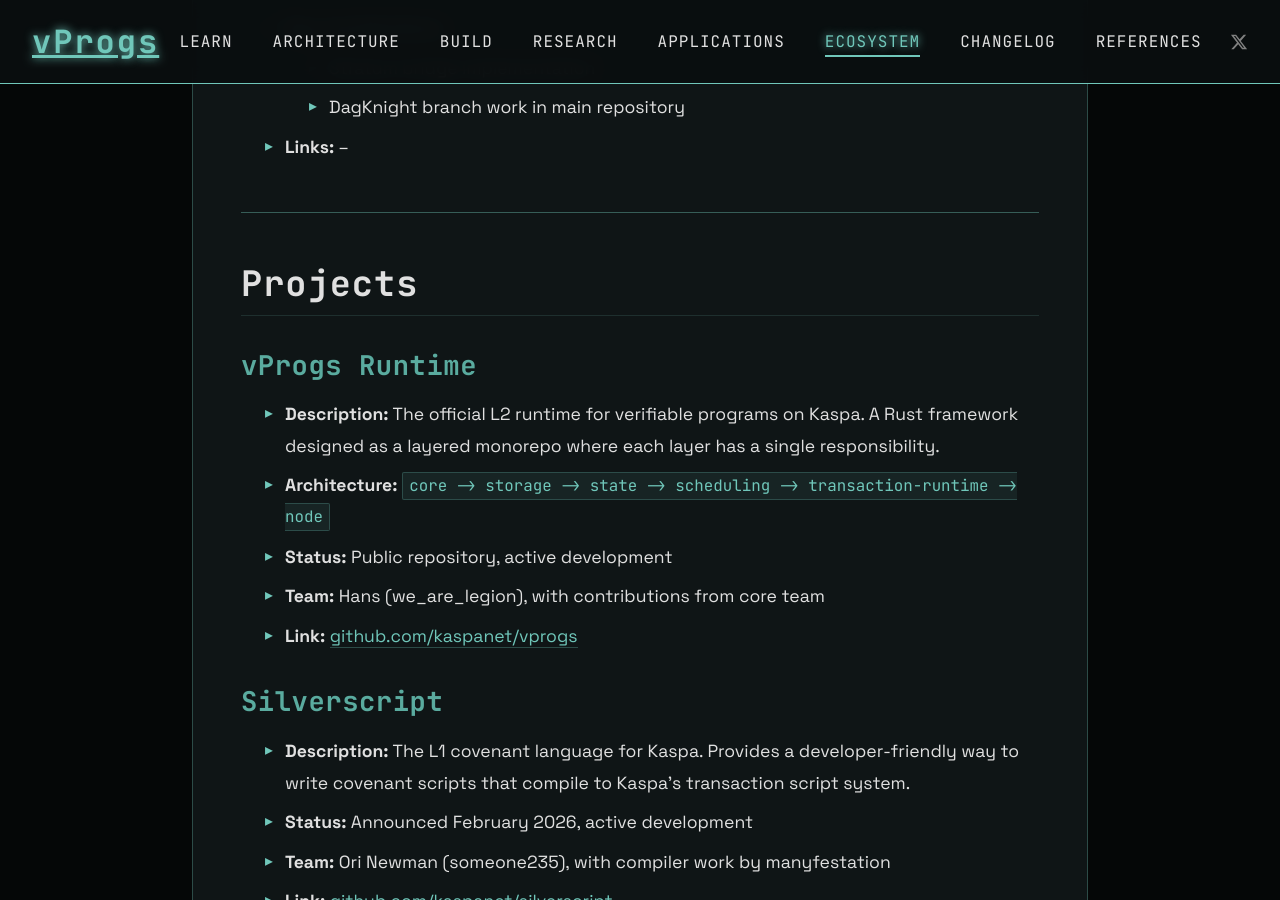
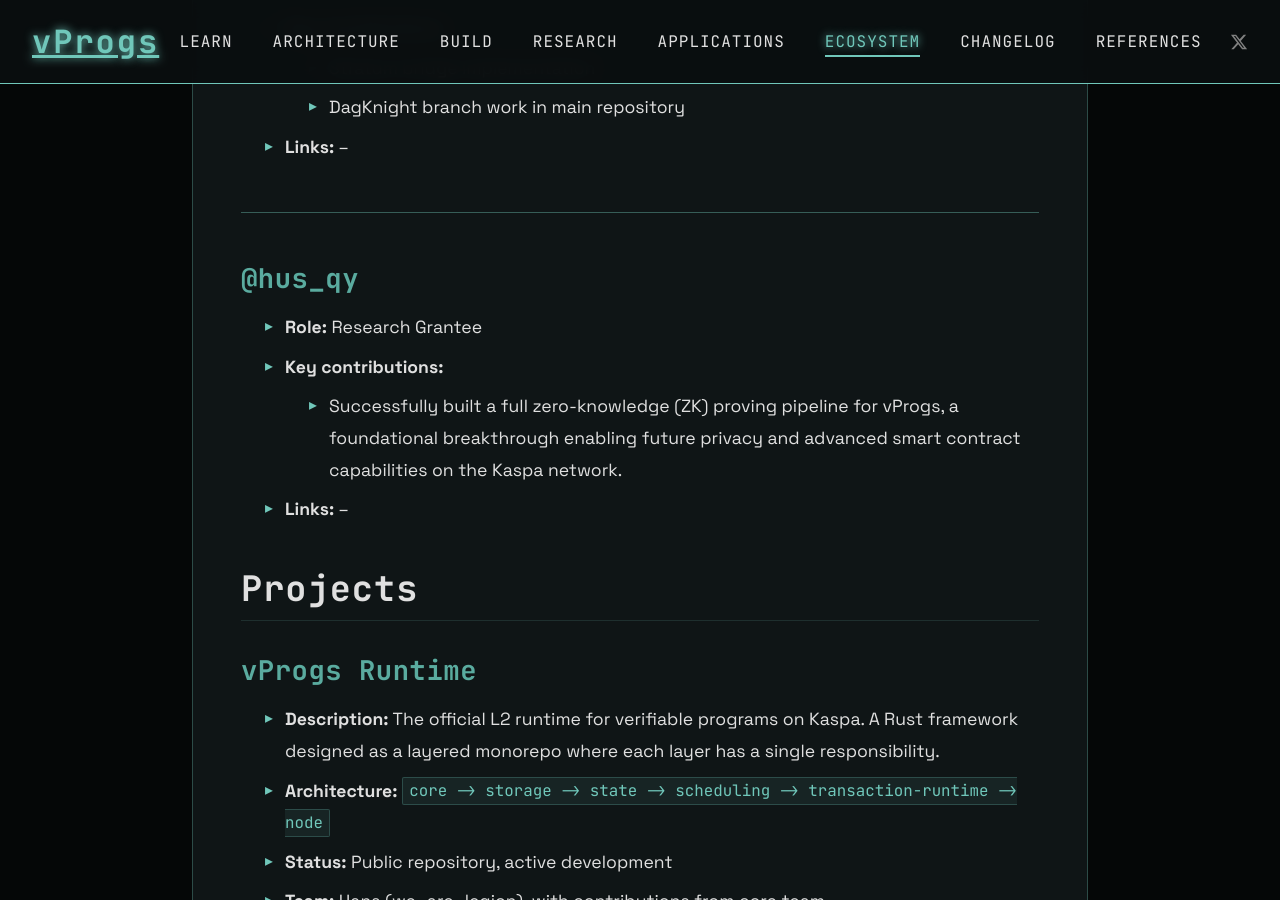
Before and after one commit to creative-inference/vprogs.xyz, a Jekyll site: the page built from ecosystem/partners.md, in a window 1280 px wide and 900 px high, scrolled down 4041 px. Built offline with Jekyll 4.4.1, drawn with Linux system fonts in a browser that asks for light colours.

Commit message:
Add @hus_qy to ecosystem developers for ZK pipeline work [auto]

```diff
--- a/ecosystem/partners.md
+++ b/ecosystem/partners.md
@@ -112,6 +112,16 @@
 
 ---
 
+
+
+### @hus_qy
+
+- **Role:** Research Grantee
+- **Key contributions:**
+  - Successfully built a full zero-knowledge (ZK) proving pipeline for vProgs, a foundational breakthrough enabling future privacy and advanced smart contract capabilities on the Kaspa network.
+- **Links:** --
+
+
 ## Projects
 
 ### vProgs Runtime
```
